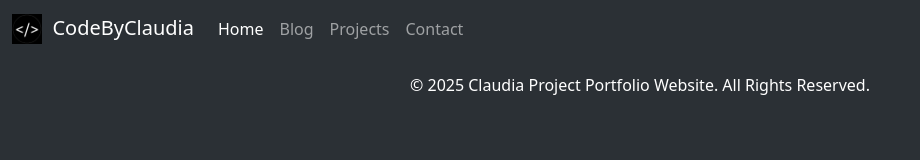
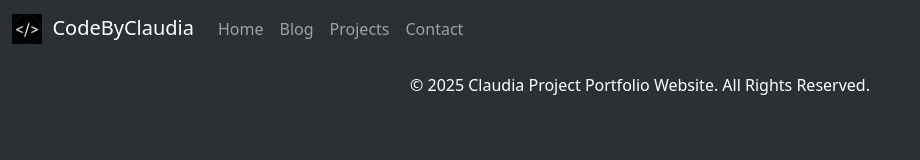
Before and after one commit to iamclaudiar/ProjectPortfolio, a React (Vite) app: page / in a window 1280 px wide. Shown: the top 160 px of the page, without its empty margins (0-920 px from the left). Built offline with nearby package versions, Linux system fonts and the light colour scheme.

Commit message:
change path

```diff
--- a/src/components/Menu.tsx
+++ b/src/components/Menu.tsx
@@ -32,7 +32,9 @@ function Menu() {
               <li className="nav-item">
                 <a
                   className={
-                    location.pathname === "/" ? "nav-link active" : "nav-link"
+                    location.pathname === "/ProjectPortfolio"
+                      ? "nav-link active"
+                      : "nav-link"
                   }
                   aria-current="page"
                   href="/"
@@ -43,7 +45,7 @@ function Menu() {
               <li className="nav-item">
                 <a
                   className={
-                    location.pathname === "/blog"
+                    location.pathname === "/ProjectPortfolio/blog"
                       ? "nav-link active"
                       : "nav-link"
                   }
@@ -55,7 +57,7 @@ function Menu() {
               <li className="nav-item dropdown">
                 <a
                   className={
-                    location.pathname === "/projects"
+                    location.pathname === "/ProjectPortfolio/projects"
                       ? "nav-link active"
                       : "nav-link"
                   }
@@ -67,7 +69,7 @@ function Menu() {
               <li className="nav-item">
                 <a
                   className={
-                    location.pathname === "/contact"
+                    location.pathname === "/ProjectPortfolio/contact"
                       ? "nav-link active"
                       : "nav-link"
                   }
```
